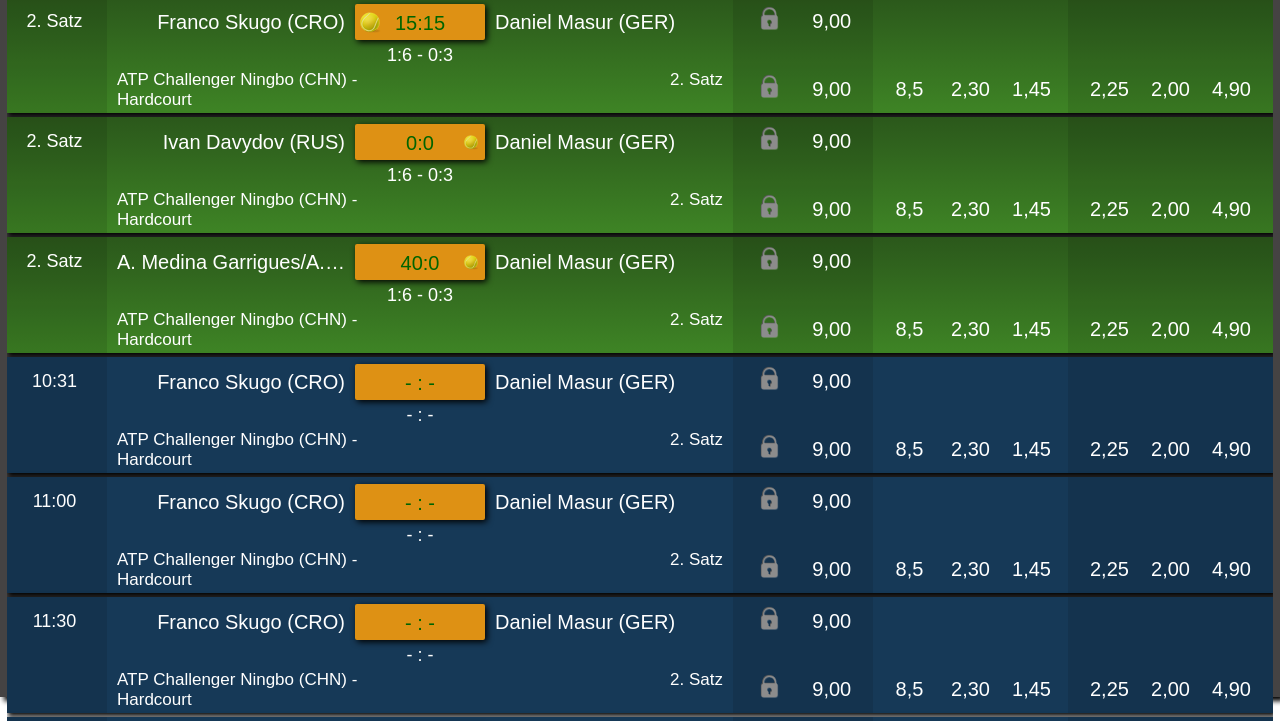
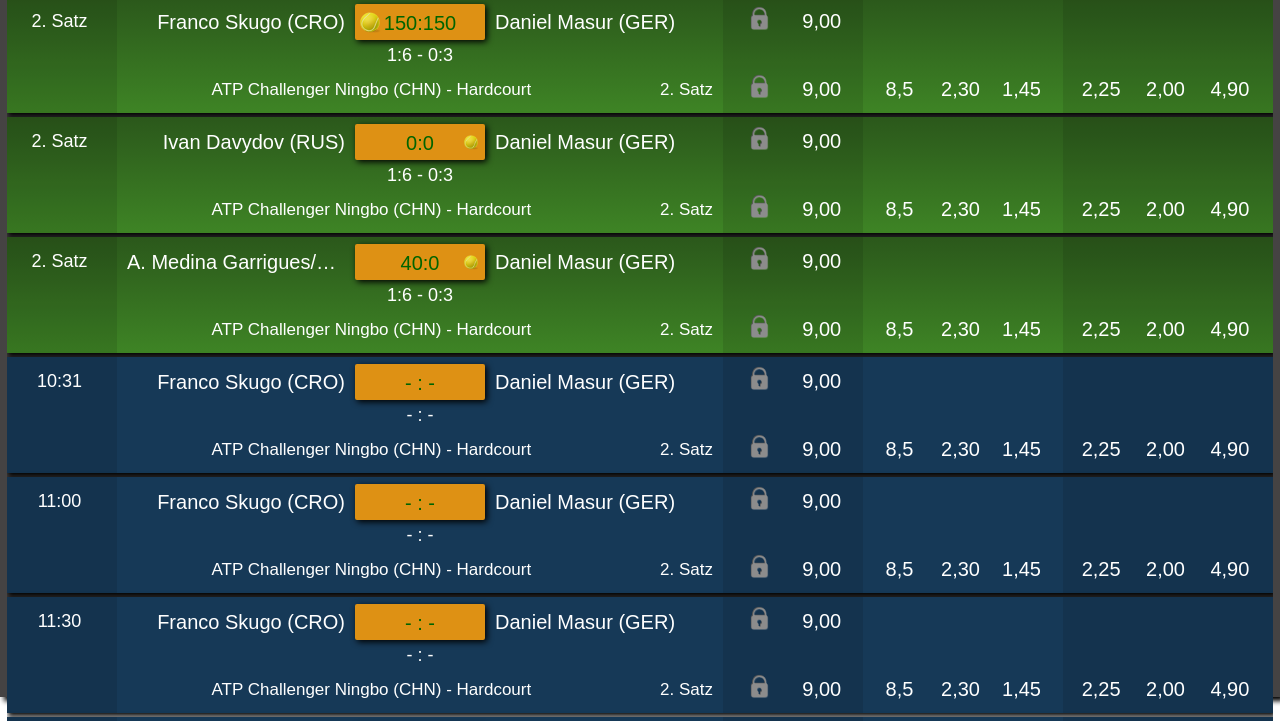
Before and after one commit to Ex-Zy/cbc, a plain HTML site: page tv.html in a window 1280 px wide. Shown: the part 103-824 px from the top of the page. Drawn offline with Linux system fonts and the light colour scheme.

Commit message:
upd tenis

```diff
--- a/sass/_common2.sass
+++ b/sass/_common2.sass
@@ -379,8 +379,8 @@
 		>div
 			display: inline-block
 			vertical-align: top
-			font-size: 15px
-			padding: 0 10px
+			font-size: 17px
+			padding: 0 8px
 
 	.is-left
 		float: left
@@ -462,17 +462,20 @@
 		padding: 0
 		border-radius: 0
 		&:before
-			width: 100px
+			width: 110px
+			display: none
 			+border-radius(0)
-		&:after
-			position: absolute
-			content: ''
-			top: 0
-			right: 0
-			bottom: 0
-			width: 205px
-			+border-radius(0)
-			background: rgba(#000, .1)
+
+		// &:after
+		// 	position: absolute
+		// 	content: ''
+		// 	top: 0
+		// 	right: 0
+		// 	bottom: 0
+		// 	width: 210px
+		// 	+border-radius(0)
+		// 	background: rgba(#000, .1)
+
 	table
 		text-align: center
 		color: #fff
@@ -488,9 +491,10 @@
 			font-weight: 400
 
 			&:first-child
-				width: 100px
+				width: 110px
 				font-size: 18px
 				font-weight: 400
+				background-color: rgba(0,0,0,.1)
 
 			&:nth-child(2)
 				padding: 5px 0 3px
@@ -511,8 +515,9 @@
 					width: 33%
 
 			&:nth-child(5)
-				width: 200px
+				width: 210px
 				font-size: 0
+				background-color: rgba(0,0,0,.1)
 				.coef-tv
 					width: 33%
 
@@ -604,12 +609,18 @@
 				font-size: 17px
 				padding: 0 10px
 				width: 50%
+				white-space: nowrap
+				overflow: hidden
+				text-overflow: ellipsis
 				&.is-left
 					float: left
-					text-align: left
+					text-align: right
 				&.is-right
 					float: right
 					text-align: right
-
+				&.w70
+					width: 70%
+				&.w30
+					width: 30%
 		// td.is-mod
 		// 	padding-top: 8px
--- a/tv.html
+++ b/tv.html
@@ -80,7 +80,7 @@
 										<td class="is-mod">
 											<div class="player">Franco Skugo (CRO)</div>
 											<div class="score is-mod">
-												15:15
+												150:150
 												<div class="ball is-left">
 													<i class="ico_tenis"></i>
 												</div>
@@ -110,8 +110,8 @@
 									<tr>
 										<td></td>
 										<td>
-											<span class="is-left">ATP Challenger Ningbo (CHN) - Hardcourt</span>
-											<span class="is-right">2. Satz</span>
+											<span class="is-left w70">ATP Challenger Ningbo (CHN) - Hardcourt</span>
+											<span class="is-left w30">2. Satz</span>
 										</td>
 										<td>
 											<div class="coef-tv">
@@ -187,8 +187,8 @@
 									<tr>
 										<td></td>
 										<td>
-											<span class="is-left">ATP Challenger Ningbo (CHN) - Hardcourt</span>
-											<span class="is-right">2. Satz</span>
+											<span class="is-left w70">ATP Challenger Ningbo (CHN) - Hardcourt</span>
+											<span class="is-left w30">2. Satz</span>
 										</td>
 										<td>
 											<div class="coef-tv">
@@ -264,8 +264,8 @@
 									<tr>
 										<td></td>
 										<td>
-											<span class="is-left">ATP Challenger Ningbo (CHN) - Hardcourt</span>
-											<span class="is-right">2. Satz</span>
+											<span class="is-left w70">ATP Challenger Ningbo (CHN) - Hardcourt</span>
+											<span class="is-left w30">2. Satz</span>
 										</td>
 										<td>
 											<div class="coef-tv">
@@ -337,8 +337,8 @@
 									<tr>
 										<td></td>
 										<td>
-											<span class="is-left">ATP Challenger Ningbo (CHN) - Hardcourt</span>
-											<span class="is-right">2. Satz</span>
+											<span class="is-left w70">ATP Challenger Ningbo (CHN) - Hardcourt</span>
+											<span class="is-left w30">2. Satz</span>
 										</td>
 										<td>
 											<div class="coef-tv">
@@ -410,8 +410,8 @@
 									<tr>
 										<td></td>
 										<td>
-											<span class="is-left">ATP Challenger Ningbo (CHN) - Hardcourt</span>
-											<span class="is-right">2. Satz</span>
+											<span class="is-left w70">ATP Challenger Ningbo (CHN) - Hardcourt</span>
+											<span class="is-left w30">2. Satz</span>
 										</td>
 										<td>
 											<div class="coef-tv">
@@ -483,8 +483,8 @@
 									<tr>
 										<td></td>
 										<td>
-											<span class="is-left">ATP Challenger Ningbo (CHN) - Hardcourt</span>
-											<span class="is-right">2. Satz</span>
+											<span class="is-left w70">ATP Challenger Ningbo (CHN) - Hardcourt</span>
+											<span class="is-left w30">2. Satz</span>
 										</td>
 										<td>
 											<div class="coef-tv">
@@ -556,8 +556,8 @@
 									<tr>
 										<td></td>
 										<td>
-											<span class="is-left">ATP Challenger Ningbo (CHN) - Hardcourt</span>
-											<span class="is-right">2. Satz</span>
+											<span class="is-left w70">ATP Challenger Ningbo (CHN) - Hardcourt</span>
+											<span class="is-left w30">2. Satz</span>
 										</td>
 										<td>
 											<div class="coef-tv">
@@ -629,8 +629,8 @@
 									<tr>
 										<td></td>
 										<td>
-											<span class="is-left">ATP Challenger Ningbo (CHN) - Hardcourt</span>
-											<span class="is-right">2. Satz</span>
+											<span class="is-left w70">ATP Challenger Ningbo (CHN) - Hardcourt</span>
+											<span class="is-left w30">2. Satz</span>
 										</td>
 										<td>
 											<div class="coef-tv">
```
Also changed, not shown: css/screen.css.
